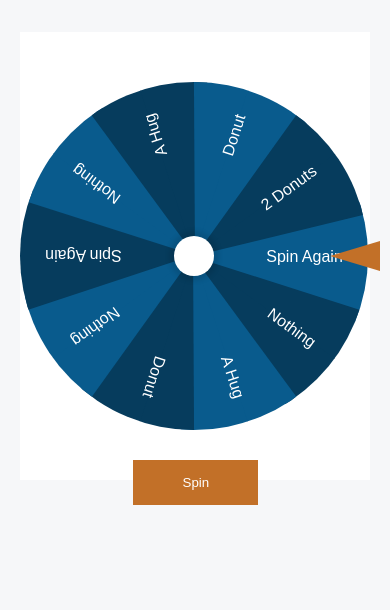
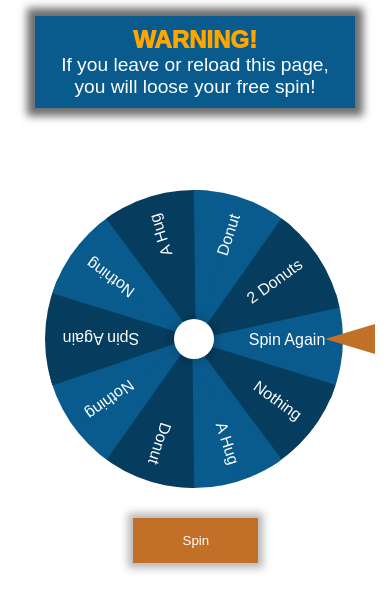
Before and after one commit to Steliospne/Rets-project, a website built with webpack: page src/index.html in a window 390 px wide. Built offline with nearby package versions, Linux system fonts and the light colour scheme.

Commit message:
Add disclaimer warning and changed sizes a bit

```diff
--- /dev/null
+++ b/src/disclaimer.js
@@ -0,0 +1,8 @@
+export default function disclaimerWarning() {
+  const disclaimerWarningElement = document.createElement("div");
+  disclaimerWarningElement.classList.add("disclaimer");
+  disclaimerWarningElement.innerHTML = `
+    <h3>WARNING!</h3>
+    <p>If you leave or reload this page, you will loose your free spin! </p>`;
+  document.body.append(disclaimerWarningElement);
+}
--- a/src/index.js
+++ b/src/index.js
@@ -1,5 +1,7 @@
 import "./style.css";
+import disclaimerWarning from "./disclaimer";
 import Spinner from "./spinner.js";
+disclaimerWarning();
 Spinner.generate();
 const code = window.location.href.slice(window.location.href.indexOf("?"));
 window.onbeforeunload = confirmExit;
--- a/src/style.css
+++ b/src/style.css
@@ -22,7 +22,6 @@
 }
 body {
   font-family: sans-serif;
-  background: #f6f7f9;
 }
 .container {
   position: relative;
@@ -215,7 +214,6 @@ body {
 }
 .board {
   position: relative;
-  background: white;
   padding: 50px;
 }
 button#spin {
@@ -356,7 +354,7 @@ dialog[open]::backdrop {
 
 @media only screen and (max-width: 450px) {
   :root {
-    --container-size: 350px;
+    --container-size: 300px;
     --diameter: var(--container-size);
   }
 
@@ -367,11 +365,59 @@ dialog[open]::backdrop {
   }
 
   .arrow {
-    left: calc(var(--diameter) + -40px);
+    left: calc(var(--diameter) + -20px);
   }
 
   button#spin {
+    box-shadow: 0 0 8px 5px rgba(74, 74, 74, 0.4);
     top: unset;
     right: calc(50% - (125px / 2));
   }
+
+  .disclaimer {
+    margin: 1rem auto;
+    padding: 10px;
+    box-shadow: 0 0 8px 8px rgba(74, 74, 74, 0.8);
+    background: #095b8d;
+    display: flex;
+    flex: 1;
+    flex-direction: column;
+    justify-content: center;
+    align-items: center;
+  }
+  .disclaimer h3 {
+    font-size: 1.5rem;
+    color: rgb(255, 166, 0);
+    font-weight: 1000;
+  }
+
+  .disclaimer p {
+    color: white;
+    font-size: 1.2rem;
+    font-weight: 500;
+  }
 }
+
+.disclaimer {
+  margin: 1rem auto;
+  max-width: var(--container-size);
+  padding: 10px;
+  box-shadow: 0 0 8px 8px rgba(74, 74, 74, 0.8);
+  background: #095b8d;
+  display: flex;
+  flex-direction: column;
+  justify-content: center;
+  align-items: center;
+}
+.disclaimer h3 {
+  font-size: 1.5rem;
+  color: rgb(255, 166, 0);
+  font-weight: 1000;
+}
+
+.disclaimer p {
+  text-align: center;
+  color: white;
+  font-size: 1.2rem;
+  font-weight: 500;
+}
```
